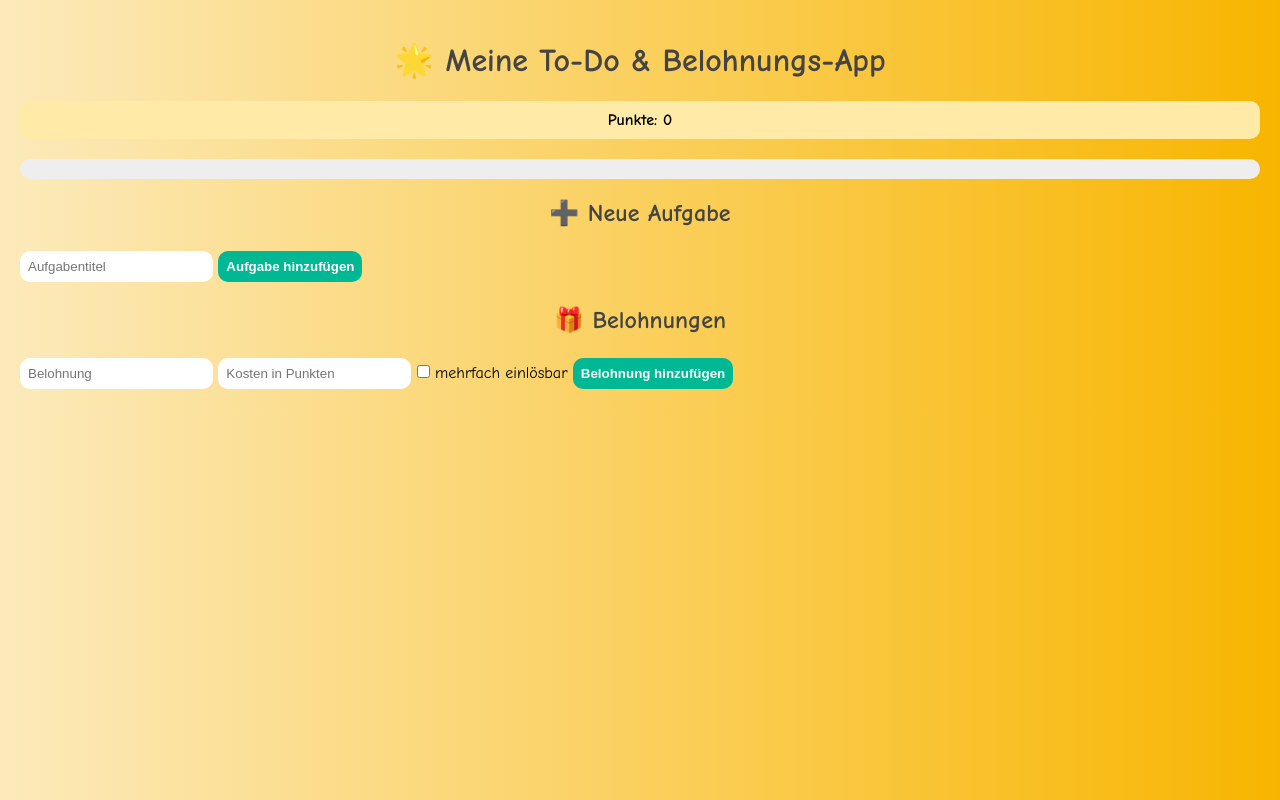
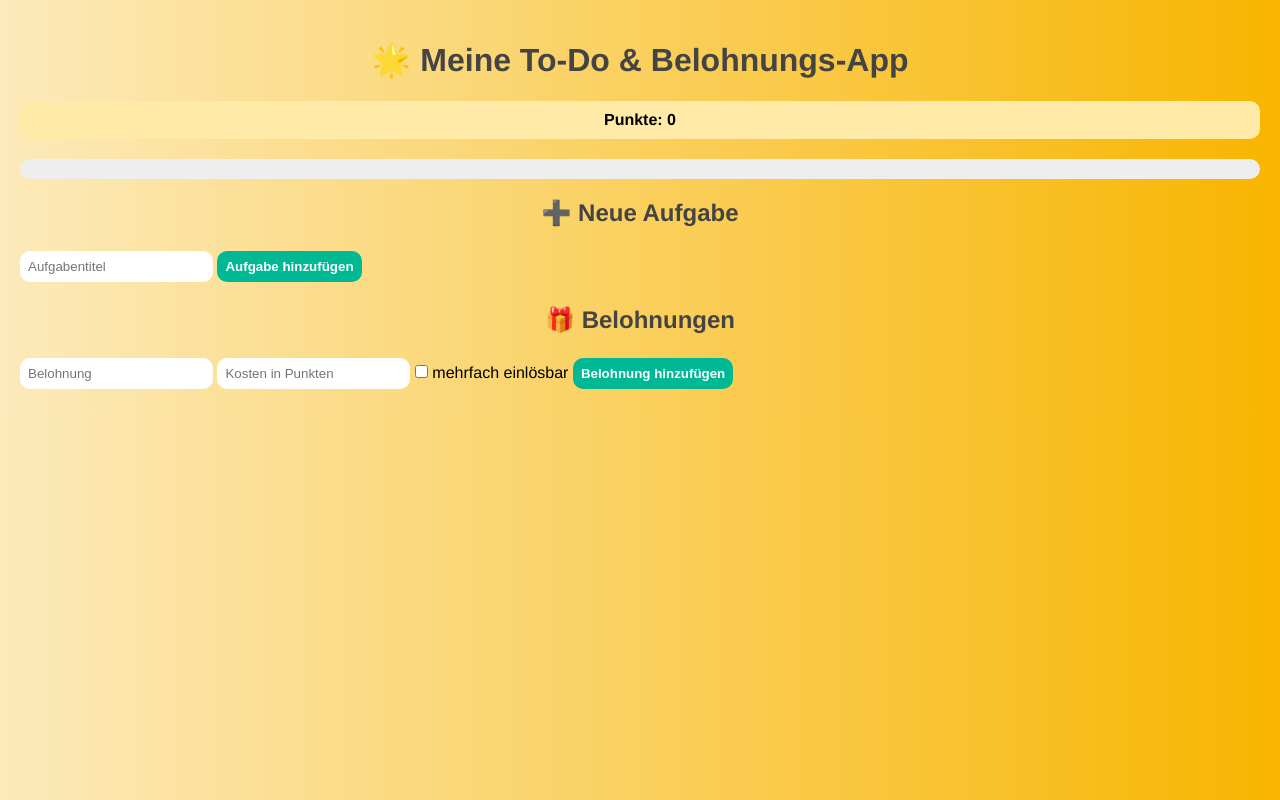
Before and after one commit to HeliFisch/todo-dopa, a plain HTML site: page index.html in a window 1280 px wide. Drawn offline with Linux system fonts and the light colour scheme.

Commit message:
Update style.css

```diff
--- a/style.css
+++ b/style.css
@@ -1,5 +1,5 @@
 body {
-  font-family: 'Comic Sans MS', cursive, sans-serif;
+  font-family: 'Helvetica', sans-serif;
   background: linear-gradient(to right, #fceabb, #f8b500);
   margin: 0;
   padding: 20px;
```
